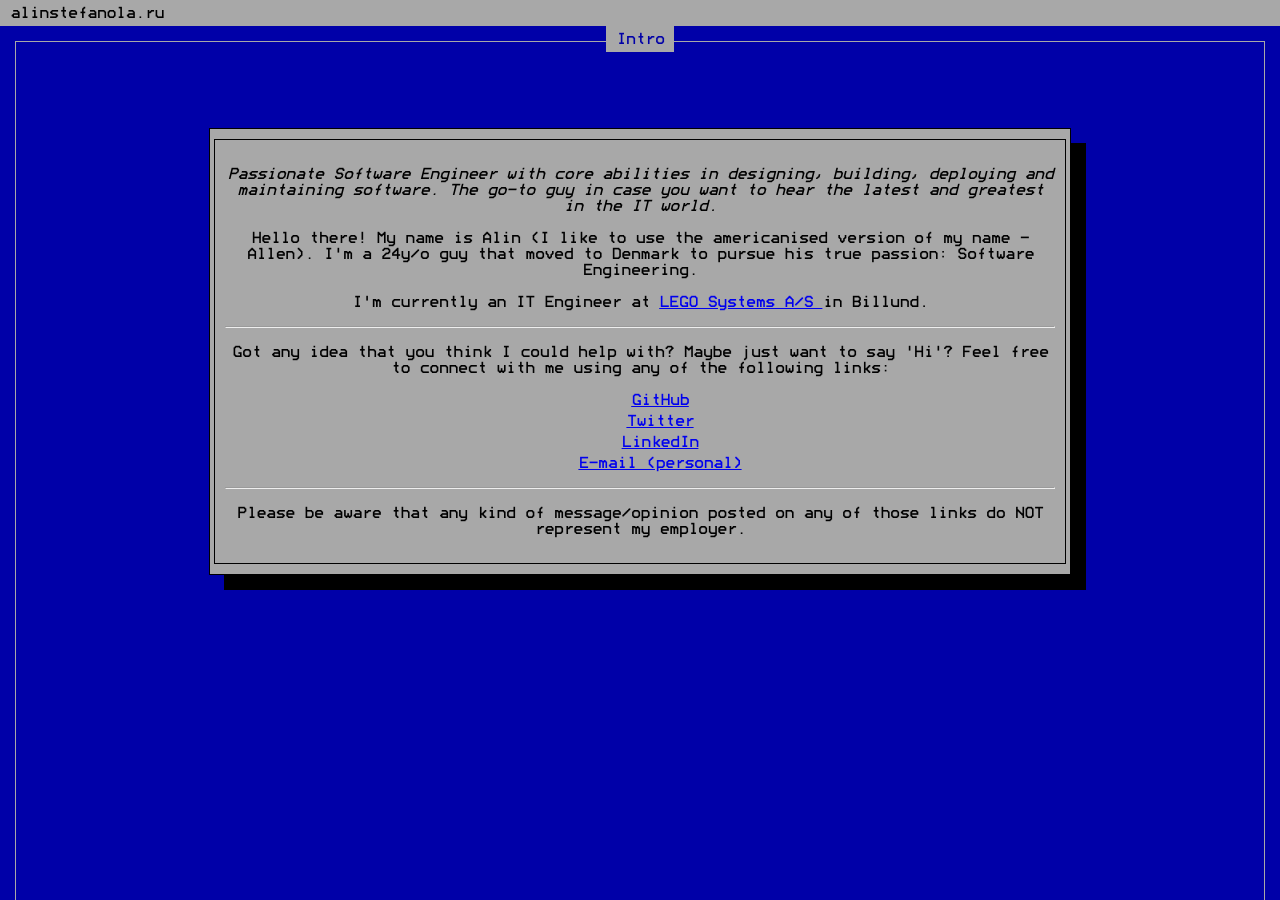
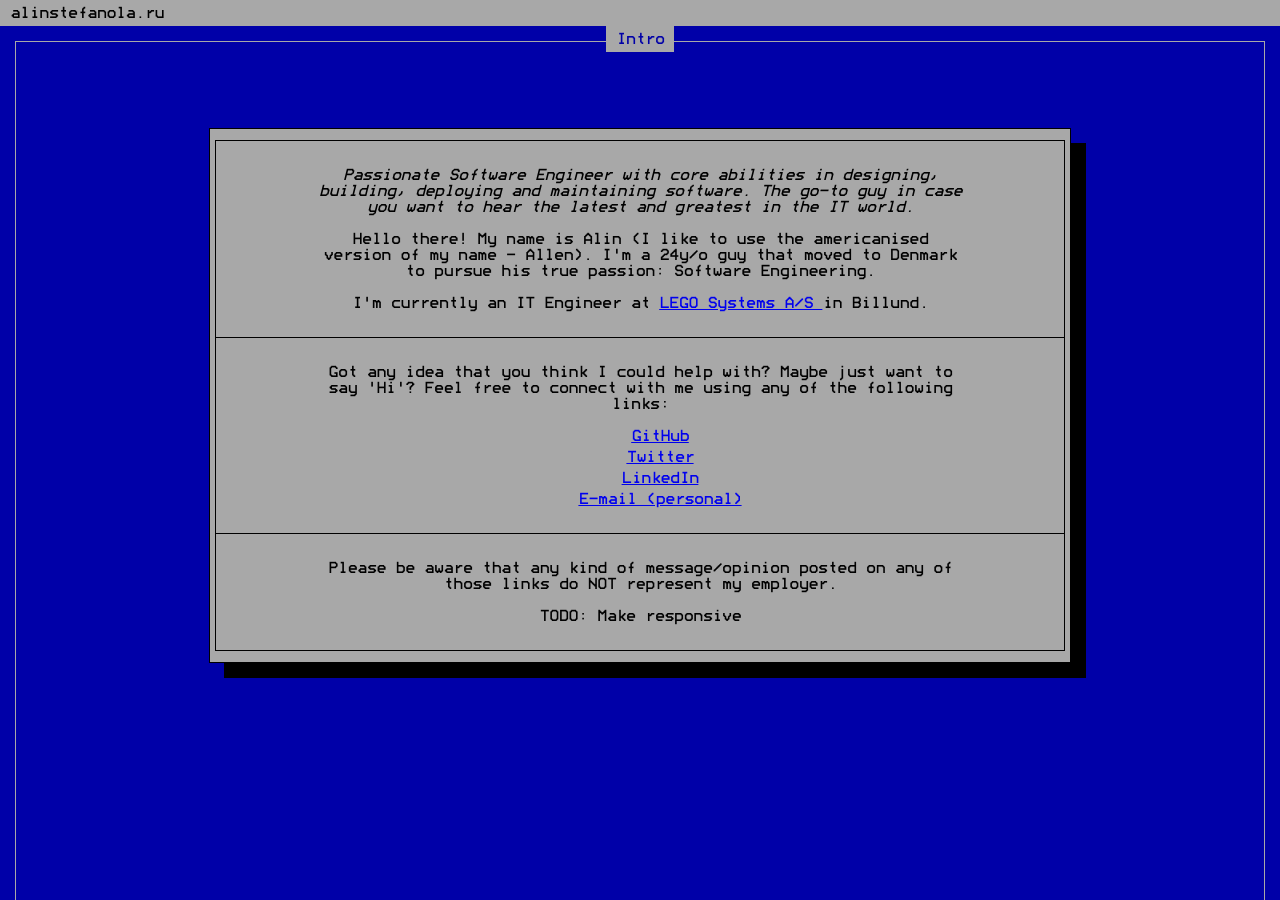
Before and after one commit to xShteff/alinstefanola.ru, a Jekyll site: the page index.html, which Jekyll copies as it is, in a window 1280 px wide. Built offline with Jekyll 4.4.1, drawn with Linux system fonts in a browser that asks for light colours.

Commit message:
Forgive me for using tables...

```diff
--- a/index.html
+++ b/index.html
@@ -20,35 +20,46 @@
 
       <div class="modal">
         <div class="border-container">
+          <table>
+            <tr>
+              <td>
                 <p>
                   <i>
-              Passionate Software Engineer with core abilities in designing,
-              building, deploying and maintaining software. The go-to guy in
-              case you want to hear the latest and greatest in the IT world.
+                    Passionate Software Engineer with core abilities in
+                    designing, building, deploying and maintaining software. The
+                    go-to guy in case you want to hear the latest and greatest
+                    in the IT world.
                   </i>
                 </p>
                 <p>
-            Hello there! My name is Alin (I like to use the americanised version
-            of my name - Allen). I'm a 24y/o guy that moved to Denmark to pursue
-            his true passion: Software Engineering.
+                  Hello there! My name is Alin (I like to use the americanised
+                  version of my name - Allen). I'm a 24y/o guy that moved to
+                  Denmark to pursue his true passion: Software Engineering.
                 </p>
                 <p>
                   I'm currently an IT Engineer at
                   <a href="http://lego.com/"> LEGO Systems A/S </a>
                   in Billund.
                 </p>
-          <hr />
+              </td>
+            </tr>
+            <tr>
+              <td>
                 <p>
-            Got any idea that you think I could help with? Maybe just want to
-            say 'Hi'? Feel free to connect with me using any of the following
-            links:
+                  Got any idea that you think I could help with? Maybe just want
+                  to say 'Hi'? Feel free to connect with me using any of the
+                  following links:
                 </p>
                 <ul class="links">
                   <li>
-              <a href="https://github.com/alstol" target="_blank">GitHub</a>
+                    <a href="https://github.com/alstol" target="_blank"
+                      >GitHub</a
+                    >
                   </li>
                   <li>
-              <a href="https://twitter.com/xshteff" target="_blank">Twitter</a>
+                    <a href="https://twitter.com/xshteff" target="_blank"
+                      >Twitter</a
+                    >
                   </li>
                   <li>
                     <a
@@ -63,11 +74,20 @@
                     >
                   </li>
                 </ul>
-          <hr>
+              </td>
+            </tr>
+            <tr>
+              <td>
                 <p>
-            Please be aware that any kind of message/opinion posted on any of
-            those links do NOT represent my employer.
+                  Please be aware that any kind of message/opinion posted on any
+                  of those links do NOT represent my employer.
                 </p>
+                <p>
+                  TODO: Make responsive
+                </p>
+              </td>
+            </tr>
+          </table>
         </div>
       </div>
     </div>
--- a/style.css
+++ b/style.css
@@ -69,5 +69,14 @@ header .links {
 
 .modal .border-container {
     margin: 10px 4px;
+    padding: 0;
+}
+
+table {
+    border-collapse: collapse;
+  }
+
+  table, th, td {
     border: 1px solid black;
-}
+    padding: 10px 100px;
+  }
```
Lines whose indentation alone changed are shown as unchanged.
